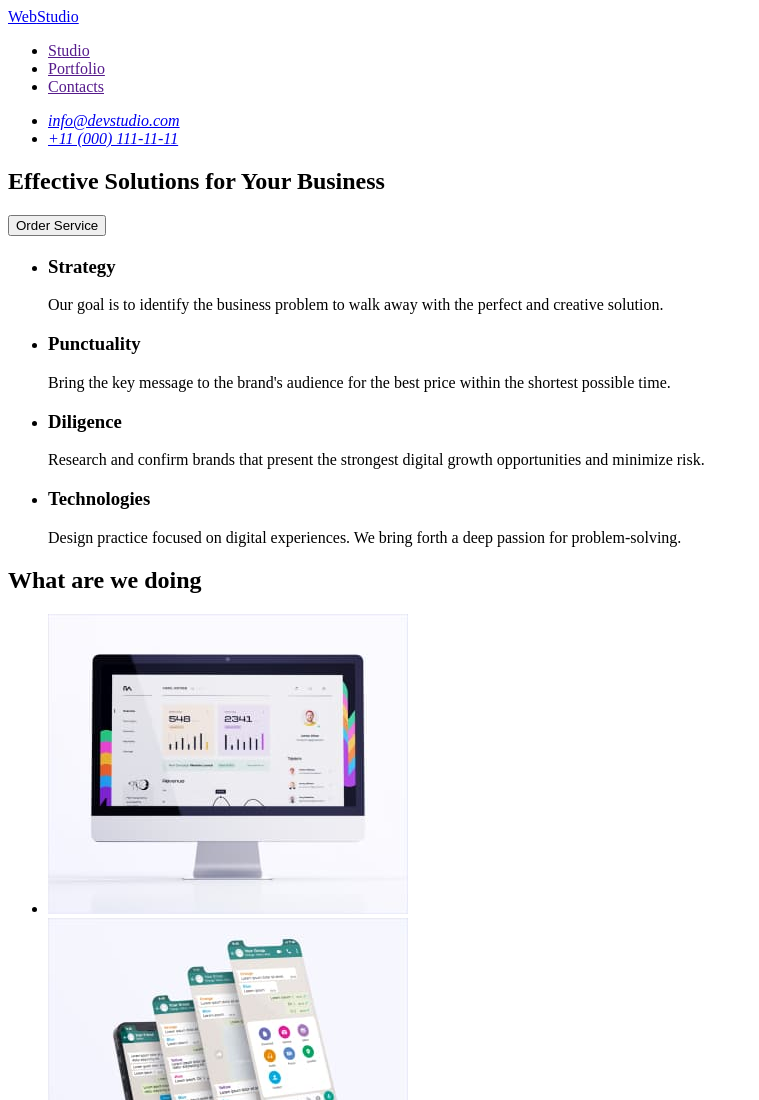
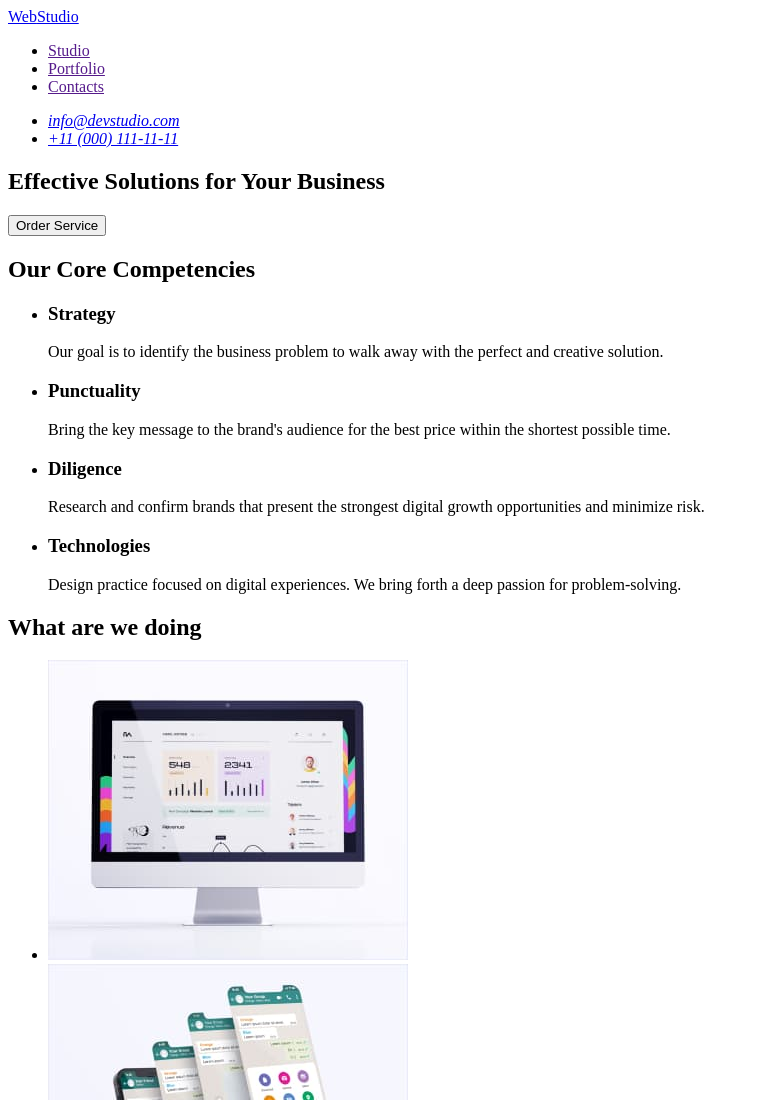
Before and after one commit to JekaZakahar/goit-markup-hw-01, a plain HTML site: page index.html in a window 1280 px wide. Shown: the top 1100 px of the page, without its empty margins (0-759 px from the left). Drawn offline with Linux system fonts and the light colour scheme.

Commit message:
add h2 content

```diff
--- a/index.html
+++ b/index.html
@@ -35,7 +35,7 @@
         <button type="button">Order Service</button>
       </section>
       <section>
-        <h2></h2>
+        <h2>Our Core Competencies</h2>
         <ul>
           <li>
             <h3>Strategy</h3>
```
